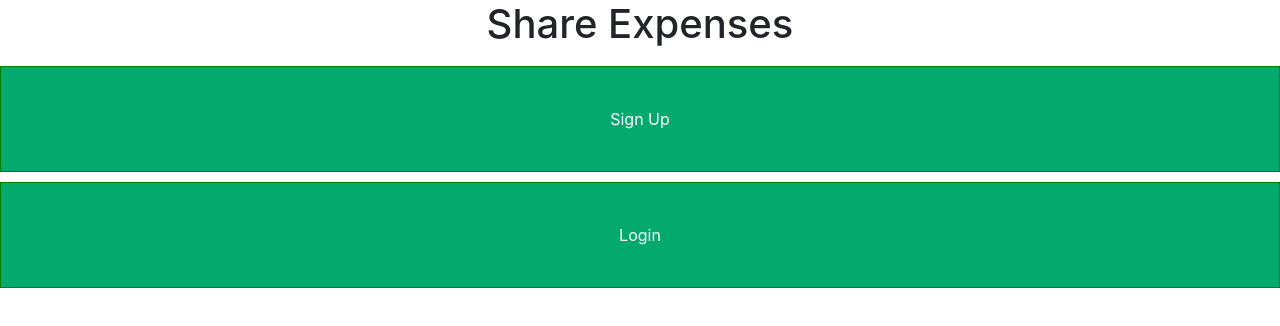
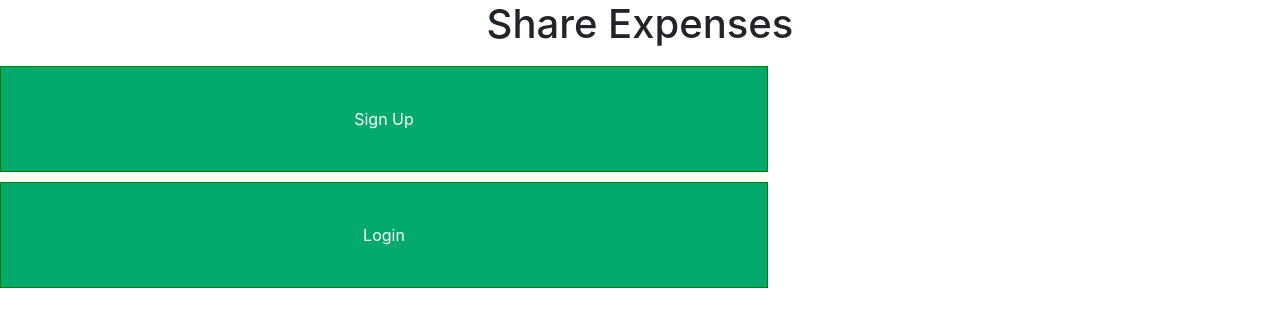
Before and after one commit to Gunnar50/mern-expenses-app, a React (Create React App) app in the folder client/: page / in a window 1280 px wide. Shown: the top 326 px of the page. Built offline with nearby package versions, Linux system fonts and the light colour scheme.

Commit message:
updated css

```diff
--- a/client/src/App.css
+++ b/client/src/App.css
@@ -37,8 +37,6 @@
   }
 }
 
-
-
 .nav .nav-button {
   margin-top: 10px;
   background-color: #04AA6D; /* Green background */
@@ -46,6 +44,5 @@
   color: white; /* White text */
   padding: 40px 24px; /* Some padding */
   cursor: pointer; /* Pointer/hand icon */
-  width: 100%; /* Set a width if needed */
-  display: block; /* Make the buttons appear below each other */
+  width: 60%; /* Set a width if needed */
 }
```
